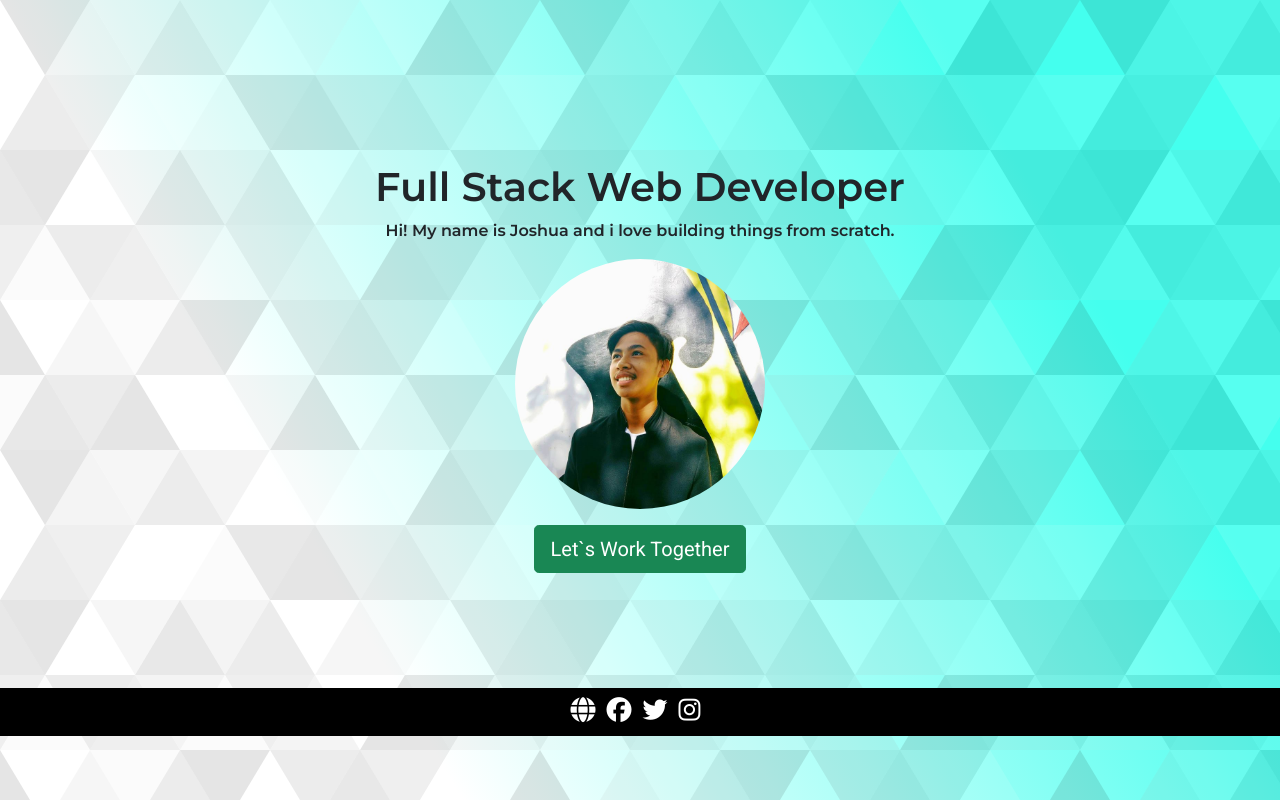
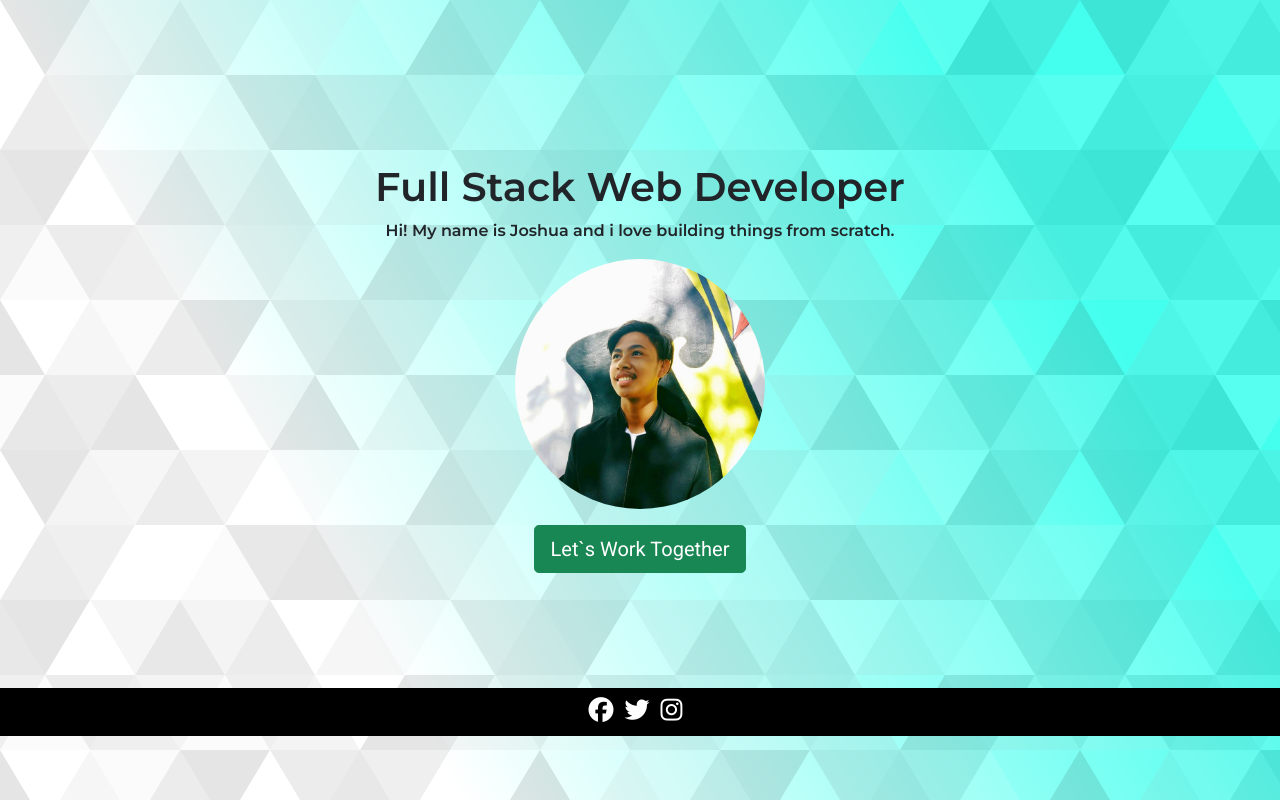
Before and after one commit to Antosx44/fcbportfolio, a plain HTML site: page index.html in a window 1280 px wide. Drawn offline with nearby package versions, Linux system fonts and the light colour scheme.

Commit message:
Update index.html

```diff
--- a/index.html
+++ b/index.html
@@ -30,9 +30,6 @@
 		</div>
 
 		<footer>
-			<a href="https://zuitt.co/?referral=2402-org-ali" target="blank">
-                <i class="fa-solid fa-globe"></i>
-            </a>
             <a href="https://www.facebook.com/joshuavaldez09/" target="blank">
                 <i class="fa-brands fa-facebook"></i>
             </a>
```
